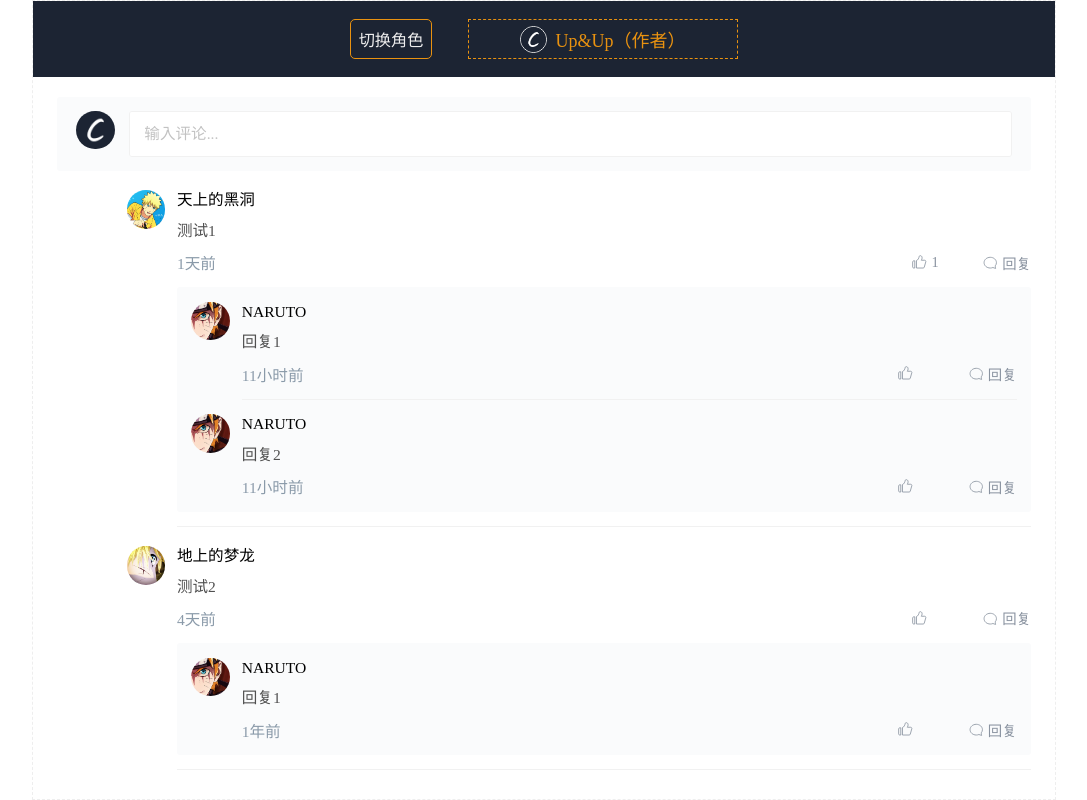
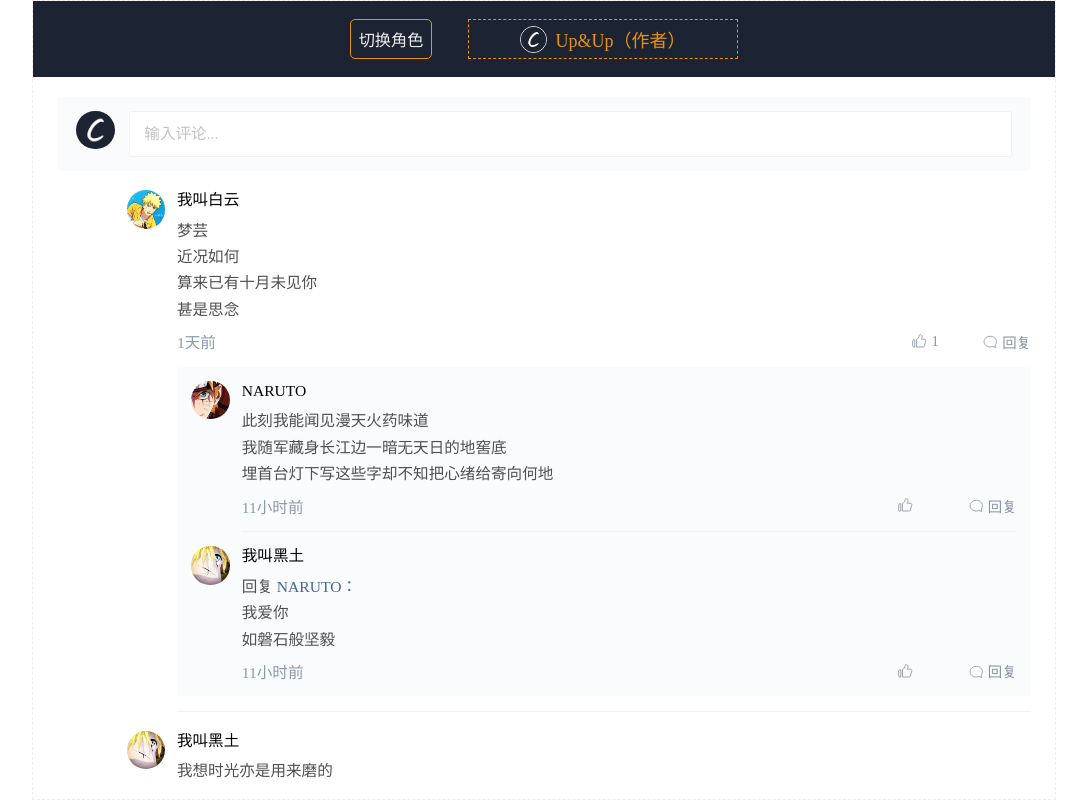
Before and after one commit to Gitsifu/vue-comment-component, a Vue app: page / in a window 1280 px wide. Shown: the whole page, without its empty margins (96-1183 px from the left). Built offline with nearby package versions, Linux system fonts and the light colour scheme.

Commit message:
update components

```diff
--- a/src/App.vue
+++ b/src/App.vue
@@ -38,11 +38,11 @@ export default {
         avatar: require('./assets/image/comment.png')
       },
       {
-        name: '天上的黑洞',
+        name: '我叫白云',
         avatar: require('./assets/image/avatar1.jpg')
       },
       {
-        name: '地上的梦龙',
+        name: '我叫黑土',
         avatar: require('./assets/image/avatar3.jpg')
       },
       {
@@ -72,7 +72,7 @@ export default {
     }
   },
   created() {
-    this.addData(3)
+    this.addData(1)
   },
   mounted() {
     const header = this.$refs.header
@@ -132,16 +132,16 @@ export default {
         this.data = new Array(times)
           .fill([
             {
-              content: '测试1',
+              content: '梦芸\n近况如何\n算来已有十月未见你\n甚是思念',
               visitor: {
-                name: '天上的黑洞',
+                name: '我叫白云',
                 avatar: require('./assets/image/avatar1.jpg')
               },
               createAt: '2020.11.24',
               likes: 1,
               childrenComments: [
                 {
-                  content: '回复1',
+                  content: '此刻我能闻见漫天火药味道\n我随军藏身长江边一暗无天日的地窖底\n埋首台灯下写这些字却不知把心绪给寄向何地',
                   visitor: {
                     name: 'NARUTO',
                     avatar: require('./assets/image/avatar2.jpg')
@@ -149,30 +149,34 @@ export default {
                   createAt: '2020.11.25'
                 },
                 {
-                  content: '回复2',
+                  content: '\n我爱你\n如磐石般坚毅',
+                  visitor: {
+                    name: '我叫黑土',
+                    avatar: require('./assets/image/avatar3.jpg')
+                  },
+                  createAt: '2020.11.25',
+                  reply: {
+                    name: 'NARUTO',
+                    avatar: require('./assets/image/avatar2.jpg')
+                  }
+                }
+              ]
+            },
+            {
+              content: '我想时光亦是用来磨的\n细细地磨慢慢地磨\n总能磨出些许墨香来',
+              visitor: {
+                name: '我叫黑土',
+                avatar: require('./assets/image/avatar3.jpg')
+              },
+              createAt: '2020.12.5',
+              childrenComments: [
+                {
+                  content: '即使我鼻子已不灵\n眼睛生出疾\n侥幸你的照片还能辨出依稀',
                   visitor: {
                     name: 'NARUTO',
                     avatar: require('./assets/image/avatar2.jpg')
                   },
-                  createAt: '2020.11.25'
-                }
-              ]
-            },
-            {
-              content: '测试2',
-              visitor: {
-                name: '地上的梦龙',
-                avatar: require('./assets/image/avatar3.jpg')
-              },
-              createAt: '2020.11.21',
-              childrenComments: [
-                {
-                  content: '回复1',
-                  visitor: {
-                    name: 'NARUTO',
-                    avatar: require('./assets/image/avatar2.jpg')
-                  },
-                  createAt: '2019.1.23'
+                  createAt: '2020.12.6'
                 }
               ]
             }
--- a/src/components/Comment/components/CommentIist.vue
+++ /dev/null
@@ -1,11 +0,0 @@
-<template>
-  <div class="comment-list">
-    <slot />
-  </div>
-</template>
-
-<script>
-export default {
-  name: 'CommentList'
-}
-</script>
--- a/src/components/Comment/components/CommentItem.vue
+++ b/src/components/Comment/components/CommentItem.vue
@@ -102,9 +102,7 @@
         <slot :id="id" />
 
         <!-- 回复列表 -->
-        <div v-if="!isSubComment" class="sub-comment-list">
-          <slot name="replyList" :parentId="id" />
-        </div>
+        <slot name="subList" :parentId="id" />
       </div>
     </div>
   </div>
@@ -206,6 +204,7 @@ export default {
           margin-top: 0.5rem;
           img {
             max-width: 100%;
+            max-height: 20rem;
             object-fit: cover;
           }
         }
--- /dev/null
+++ b/src/components/Comment/components/CommentList.js
@@ -0,0 +1,12 @@
+export default {
+  props: {
+    sub: {
+      type: Boolean,
+      default: false
+    }
+  },
+  render(h) {
+    const className = this.sub ? 'sub-comment-list' : 'comment-list'
+    return h('div', { class: className }, this.$slots.default)
+  }
+}
--- a/src/components/Comment/index.vue
+++ b/src/components/Comment/index.vue
@@ -16,6 +16,7 @@
         v-for="(comment, i) in cacheData"
         :id="`comment-${i}`"
         :key="`comment-${i}`"
+        :ref="`comment-${i}`"
         :author="author"
         :comment="comment"
         @comment-reply="hasForm"
@@ -27,7 +28,7 @@
           <comment-form
             v-if="forms.includes(id)"
             :id="id"
-            class-name="reply"
+            :ref="`${id}-form`"
             :placeholder="`回复${comment.user.name}...`"
             :upload-img="uploadImg"
             @form-submit="formSubmit"
@@ -36,13 +37,14 @@
         </template>
 
         <!-- 回复列表 -->
-        <template #replyList="{parentId}">
-          <comment-list v-if="comment.children.length > 0">
-            <!-- 单条回复 -->
+        <template v-if="comment.children.length > 0" #subList="{parentId}">
+          <comment-list sub>
+            <!-- 回复 -->
             <comment-item
               v-for="(child, j) in comment.children"
               :id="`${parentId}-${j}`"
               :key="`${parentId}-${j}`"
+              :ref="`${parentId}-${j}`"
               :comment="child"
               :author="author"
               @comment-reply="hasForm"
@@ -53,6 +55,7 @@
               <comment-form
                 v-if="forms.includes(`${parentId}-${j}`)"
                 :id="`${parentId}-${j}`"
+                :ref="`${parentId}-${j}-form`"
                 :comment="child"
                 :placeholder="`回复${child.user && child.user.name}...`"
                 :upload-img="uploadImg"
@@ -69,7 +72,7 @@
 
 <script>
 import CommentForm from './components/CommentForm'
-import CommentList from './components/CommentIist'
+import CommentList from './components/CommentList'
 import CommentItem from './components/CommentItem'
 export default {
   name: 'Comment',
@@ -127,6 +130,16 @@ export default {
     return {
       forms: [], // 显示在视图上的表单id数组
       cacheData: []
+    }
+  },
+  // render(h) {
+
+  // },
+  computed: {
+    computedProps() {
+      if (!this.props) return null
+      const entries = Object.entries(this.props)
+      return entries.length > 0 ? entries : null
     }
   },
   created() {
@@ -192,23 +205,26 @@ export default {
     // * 将更新后的数组中的对象数据转换为初始对象结构
     transformToOriginObj(comment) {
       try {
-        const _comment = JSON.parse(JSON.stringify(comment))
-        const props = this.props
-        if (!(props && Object.keys(props).length > 0)) {
-          return _comment
-        }
+        const _comment = JSON.parse(
+          JSON.stringify(comment, (key, value) => {
+            if (key === '_liked') {
+              return undefined // 过滤掉_liked字段
+            }
 
-        if (_comment._liked !== void 0) {
-          delete _comment._liked
-        }
+            return value
+          })
+        )
 
         if (_comment.children.length > 0) {
           _comment.children = _comment.children.map(this.transformToOriginObj)
         }
 
-        for (const key in props) {
-          if (key !== props[key]) {
-            _comment[props[key]] = JSON.parse(JSON.stringify(_comment[key]))
+        // 返回props中自定义的字段名
+        if (!this.computedProps) return _comment
+
+        for (const [key, value] of this.computedProps) {
+          if (key !== value && Object.hasOwnProperty.call(_comment, key)) {
+            _comment[value] = JSON.parse(JSON.stringify(_comment[key]))
             delete _comment[key]
           }
         }
@@ -226,6 +242,7 @@ export default {
     // * 增加新表单
     addForm(id) {
       this.forms.push(id)
+      this.scrollIntoView(`${id}-form`)
     },
     // * 删除表单
     deleteForm(id) {
@@ -282,54 +299,58 @@ export default {
     },
     // * 存储点赞
     storeLikes(id) {
-      const indexs = id.split('-')
-      const commentIndex = +indexs[1]
-      const replyIndex = indexs[2]
+      const { commentIndex, replyIndex } = this.getIndex(id)
 
-      this.cacheData.forEach((c, i) => {
-        if (i === +commentIndex) {
-          let item = c
+      let comment = this.cacheData[commentIndex]
 
-          if (replyIndex !== undefined) {
-            item = c.children.find((r, i) => i === +replyIndex)
-          }
+      if (!isNaN(replyIndex)) {
+        comment = comment.children[replyIndex]
+      }
 
-          item._liked = !item._liked
-          if (item.likes) {
-            item._liked ? item.likes++ : item.likes--
-          } else {
-            item.likes = 1
-          }
-        }
-      })
+      comment._liked = !comment._liked
+
+      if (comment.likes) {
+        comment._liked ? comment.likes++ : comment.likes--
+      } else {
+        comment.likes = 1
+      }
 
       const data = this.cacheData.map(this.transformToOriginObj)
       this.$emit('input', data)
     },
     // * 存储新评论或回复
     addComment(id, rawData) {
-      const commentIndex = id.split('-')[1]
+      const { commentIndex } = this.getIndex(id)
 
+      // 更新视图
       if (commentIndex === 'root') {
         this.cacheData.push(rawData)
       } else {
-        const comment = this.cacheData.find((c, i) => i === +commentIndex)
+        const comment = this.cacheData[commentIndex]
         comment.children.push(rawData)
       }
 
+      // 滚动至可见视图上
+      const signal =
+        commentIndex === 'root'
+          ? this.cacheData.length - 1
+          : `${commentIndex}-${this.cacheData[commentIndex].children.length -
+              1}`
+      this.scrollIntoView(`comment-${signal}`)
+
+      // 更新外部数据
       const data = this.cacheData.map(this.transformToOriginObj)
       this.$emit('input', data)
     },
     // * 删除评论或回复
     deleteComment(id) {
-      const commentIndex = id.split('-')[1]
-      const replyIndex = id.split('-')[2]
+      const { commentIndex, replyIndex } = this.getIndex(id)
 
       this.cacheData = this.cacheData.filter((c, i) => {
         if (replyIndex === void 0) {
-          return i !== +commentIndex
+          return i !== commentIndex
         } else {
-          c.children = c.children.filter((r, j) => j !== +replyIndex)
+          c.children = c.children.filter((r, j) => j !== replyIndex)
           return c
         }
       })
@@ -350,6 +371,17 @@ export default {
         const richInput = target.$refs['rich-input']
         richInput && richInput.blur()
       }
+    },
+    // * 从id中提取出序号
+    getIndex(id) {
+      const [, c, r] = id.split('-')
+      return { commentIndex: c === 'root' ? c : +c, replyIndex: +r }
+    },
+    // * 使得更新的子组件滚动到视图上
+    scrollIntoView(ref) {
+      this.$nextTick(() => {
+        this.$refs[ref][0].$el.scrollIntoView(false)
+      })
     }
   }
 }
```
Also changed, not shown: src/components/Comment/components/CommentForm.vue (+33 -18 lines), src/components/TempForm.vue (renamed from src/components/Comment/components/TempForm.vue).
